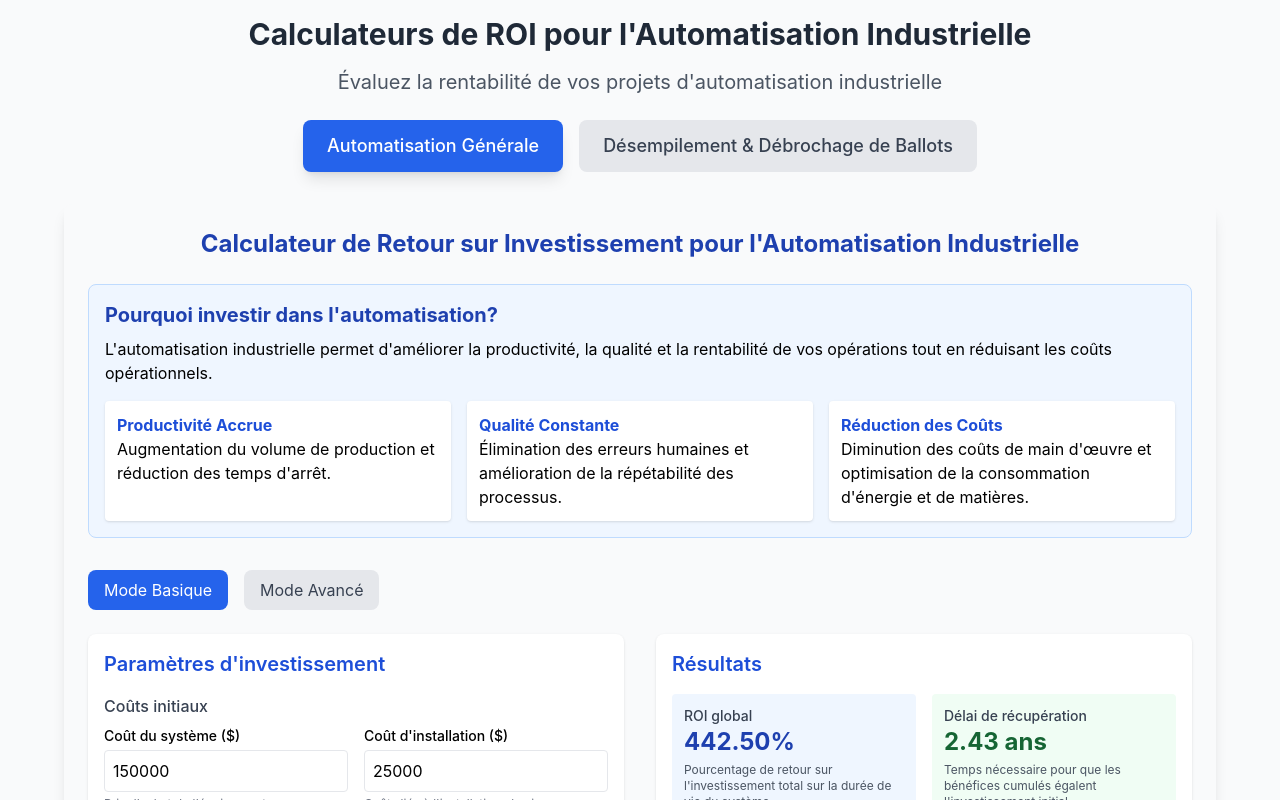
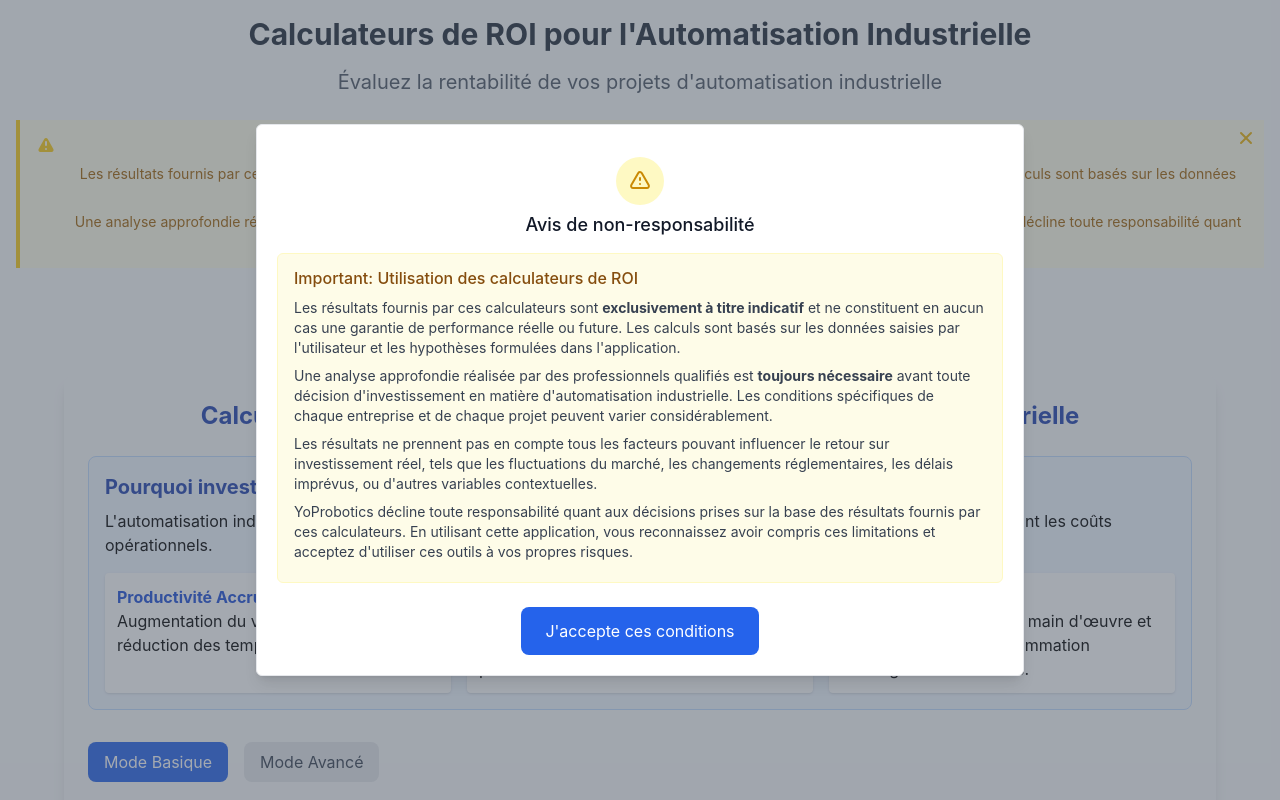
Before and after one commit to yoprobotics/calculateurs-roi-automation, a React (Create React App) app: page / in a window 1280 px wide. Shown: the top 800 px of the page. Built offline with nearby package versions, Linux system fonts and the light colour scheme.

Commit message:
Intégration des composants de disclaimer et footer

```diff
--- a/src/components/AppCalculateursROI.jsx
+++ b/src/components/AppCalculateursROI.jsx
@@ -1,6 +1,9 @@
 import React, { useState } from 'react';
 import CalculateurROI from './CalculateurROI';
 import CalculateurPatesPapiers from './CalculateurPatesPapiers';
+import Disclaimer from './Disclaimer';
+import DisclaimerModal from './DisclaimerModal';
+import Footer from './Footer';
 
 // Composant principal qui intègre les deux calculateurs
 const AppCalculateursROI = () => {
@@ -8,9 +11,12 @@ const AppCalculateursROI = () => {
 
   return (
     <div className="container mx-auto p-4 pb-20">
+      <DisclaimerModal />
       <div className="text-center mb-8">
         <h1 className="text-3xl font-bold text-gray-800 mb-4">Calculateurs de ROI pour l'Automatisation Industrielle</h1>
         <p className="text-xl text-gray-600 mb-6">Évaluez la rentabilité de vos projets d'automatisation industrielle</p>
+
+        <Disclaimer />
 
         <div className="flex justify-center space-x-4 mb-8">
           <button
@@ -41,6 +47,8 @@ const AppCalculateursROI = () => {
       ) : (
         <CalculateurPatesPapiers />
       )}
+
+      <Footer />
     </div>
   );
 };
```
